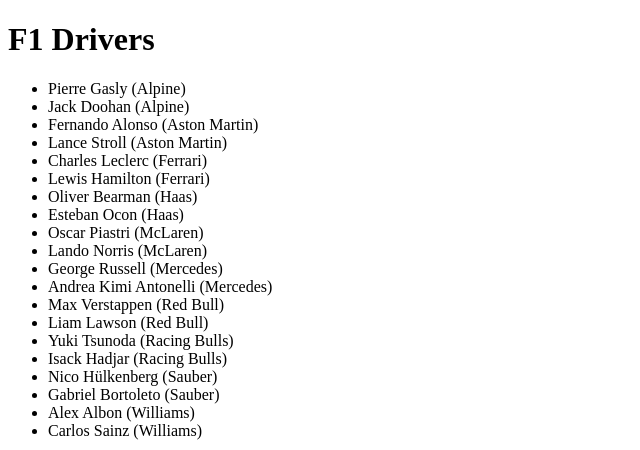
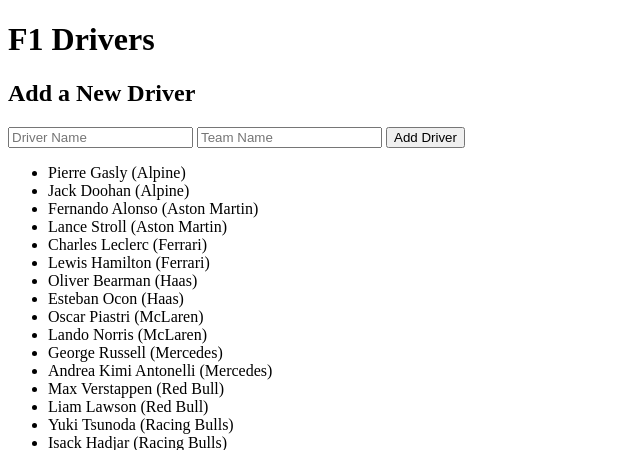
Before and after one commit to catrionaaa/weblab9, a Flask app: template sqlActivity/templates/index.html in a window 1280 px wide. Shown: the top 450 px of the page, without its empty margins (0-640 px from the left). Run offline with Flask 3, Linux system fonts and the light colour scheme; the template is opened without the code that fills it: values that come from a table or form of the project are taken from there, others are empty.

Commit message:
added form

```diff
--- a/sqlActivity/app.py
+++ b/sqlActivity/app.py
@@ -1,7 +1,7 @@
 import os
 from flask import Flask
 from flask_sqlalchemy import SQLAlchemy
-from flask import render_template
+from flask import render_template, request, redirect
 
 app = Flask(__name__)
 
@@ -30,7 +30,16 @@
 # Ensure the tables are created before starting Flask
 create_tables()
 
-@app.route('/')
+
+@app.route('/add', methods=['POST'])
+def add_driver():
+    name = request.form['name']
+    team = request.form['team']
+    new_driver = Driver(name=name, team=team)
+    db.session.add(new_driver)
+    db.session.commit()
+    return redirect('/')
+
 def index():
     drivers = Driver.query.all()  # Fetch all drivers from SQLite
     return render_template('index.html', drivers=drivers)
--- a/sqlActivity/templates/index.html
+++ b/sqlActivity/templates/index.html
@@ -5,6 +5,14 @@
 </head>
 <body>
     <h1>F1 Drivers</h1>
+
+    <h2>Add a New Driver</h2>
+    <form action="/add" method="POST">
+        <input type="text" name="name" placeholder="Driver Name" required>
+        <input type="text" name="team" placeholder="Team Name" required>
+        <button type="submit">Add Driver</button>
+    </form>
+
     <ul>
         {% for driver in drivers %}
             <li>{{ driver.name }} ({{ driver.team }})</li>
```
